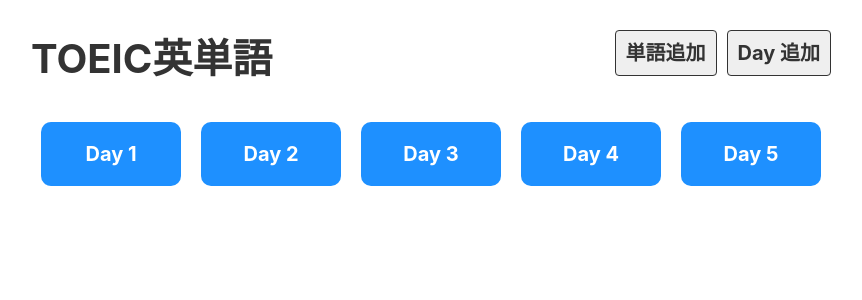
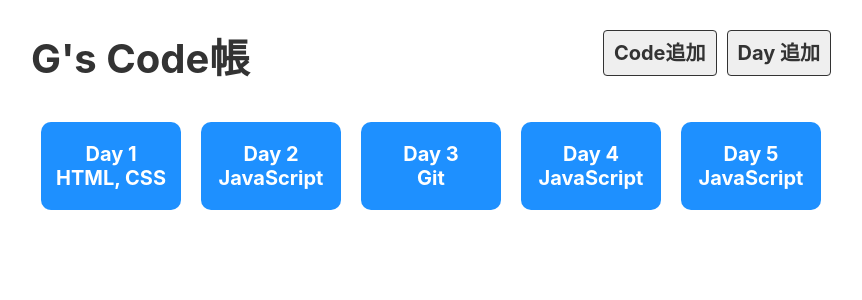
Before and after one commit to halim-kim/voca, a React (Create React App) app: page / in a window 1280 px wide. Shown: the top 300 px of the page, without its empty margins (209-1071 px from the left). Built offline with nearby package versions, Linux system fonts and the light colour scheme; data requests are answered from the project's data file.

Commit message:
change to code learner

```diff
--- a/src/component/CreateDay.js
+++ b/src/component/CreateDay.js
@@ -1,9 +1,11 @@
 import useFetch from "../hooks/useFetch";
+import React, { useRef } from 'react';
 import { useNavigate } from 'react-router-dom';
 
 export default function CreateDay() {
     const days = useFetch('http://localhost:3001/days');
     const navigate = useNavigate();
+    const nameRef = useRef(null);
 
     function addDay(event) {
         event.preventDefault();
@@ -13,7 +15,8 @@
                 'Content-Type': 'application/json',
             },
             body: JSON.stringify({
-                day: days.length + 1
+                day: days.length + 1,
+                name: nameRef.current.value  // 追加
             }),
         })
         .then(res => {
@@ -34,6 +37,10 @@
         <div>
             <h3>Day 追加</h3>
             <form onSubmit={addDay}>
+                <div className="input_area">
+                    <label>ページ名</label>
+                    <input type="text" placeholder="HTML" ref={nameRef} />
+                </div>
                 <button type="submit">追加</button>
             </form>
         </div>
--- a/src/component/CreateWord.js
+++ b/src/component/CreateWord.js
@@ -52,11 +52,11 @@
                 </select>
             </div>
             <div className="input_area">
-                <label>Eng</label>
+                <label>Code</label>
                 <input type="text" placeholder="computer" ref={engRef} />
             </div>
             <div className="input_area">
-                <label>Jap</label>
+                <label>使い方</label>
                 <input type="text" placeholder="パソコン" ref={japRef} />
             </div>
             <button type="submit">保存</button>
--- a/src/component/DayList.js
+++ b/src/component/DayList.js
@@ -39,7 +39,7 @@
         <ul className="list_day">
         {days.map(day => (
             <li key={day.id}>
-            <Link to={`/day/${day.day}`}>Day {day.day}</Link>
+            <Link to={`/day/${day.day}`}>Day {day.day} <br/> {day.name}</Link>
             </li>
         ))}
         </ul>
--- a/src/component/Header.js
+++ b/src/component/Header.js
@@ -5,10 +5,10 @@
     <div className="header">
         <h1>
             {/* <a href="/">トイック英単語</a>     */}
-            <Link to="/">TOEIC英単語</Link>
+            <Link to="/">G's Code帳</Link>
         </h1>
         <div className="menu">
-            <Link to="/create_word" className="link">単語追加</Link>
+            <Link to="/create_word" className="link">Code追加</Link>
             <Link to="/create_day" className="link">Day 追加</Link>
         </div>
     </div>
--- a/src/db/data.json
+++ b/src/db/data.json
@@ -2,96 +2,88 @@
   "days": [
     {
       "id": "1",
-      "day": 1
+      "day": 1,
+      "name": "HTML, CSS"
     },
     {
       "id": "2",
-      "day": 2
+      "day": 2,
+      "name": "JavaScript"
     },
     {
       "id": "3",
-      "day": 3
+      "day": 3,
+      "name": "Git"
     },
     {
       "id": "6433",
-      "day": 4
+      "day": 4,
+      "name": "JavaScript"
     },
     {
-      "id": "22ef",
+      "id": "2146",
       "day": 5,
-      "name": "HTML"
+      "name": "JavaScript"
     }
   ],
+
     "words": [
       {
         "id": "1",
         "day": 1,
-      "eng": "book",
-      "jap": "本",
+        "eng": "<h1>",
+        "jap": "タイトルを表示させるタグ",
+        "isDone": false
+      },
+      {
+        "id": "2",
+        "day": 1,
+        "eng": "<p>",
+        "jap": "段落を表示させるタグ",
         "isDone": false
       },
       {
         "id": "3",
         "day": 2,
-      "eng": "chair",
-      "jap": "椅子",
+        "eng": "const",
+        "jap": "定数を宣言するキーワード",
+        "isDone": false
+      },
+      {
+        "id": "4",
+        "day": 2,
+        "eng": "let",
+        "jap": "ブロックスコープの変数を宣言するキーワード",
         "isDone": false
       },
       {
         "id": "5",
         "day": 3,
-      "eng": "computer",
-      "jap": "コンピューター",
+        "eng": "function",
+        "jap": "関数を定義するキーワード",
         "isDone": false
       },
       {
         "id": "6",
         "day": 3,
-      "eng": "keyboard",
-      "jap": "キーボード",
+        "eng": "=>",
+        "jap": "アロー関数を定義する構文",
         "isDone": false
       },
       {
-      "id": "210e",
-      "day": "1",
-      "eng": "phone",
-      "jap": "携帯",
+        "id": "7",
+        "day": 4,
+        "eng": "if",
+        "jap": "条件分岐を行うキーワード",
         "isDone": false
       },
       {
-      "id": "1eab",
-      "day": "2",
-      "eng": "jason",
-      "jap": "ジェーソン",
-      "isDone": true
-    },
-    {
-      "id": "8176",
-      "day": "1",
-      "eng": "ha",
-      "jap": "ha",
-      "isDone": false
-    },
-    {
-      "id": "35f5",
-      "day": "4",
-      "eng": "japan",
-      "jap": "日本",
-      "isDone": false
-    },
-    {
-      "id": "65d6",
-      "day": "1",
-      "eng": "a",
-      "jap": "a",
-      "isDone": false
-    },
-    {
-      "id": "c332",
-      "day": "",
-      "eng": "",
-      "jap": "",
+        "id": "8",
+        "day": 4,
+        "eng": "for",
+        "jap": "ループを行うキーワード",
         "isDone": false
       }
     ]
+
 }
```
Lines whose indentation alone changed are shown as unchanged.
